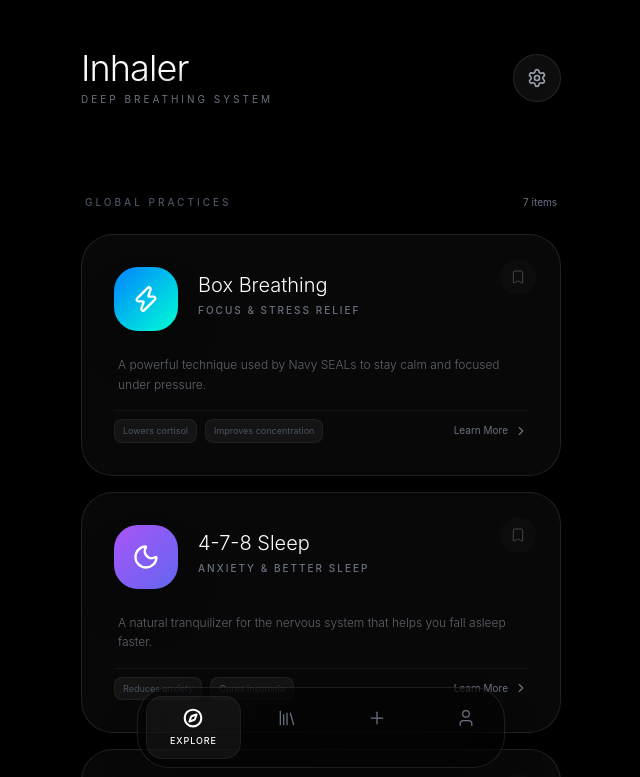
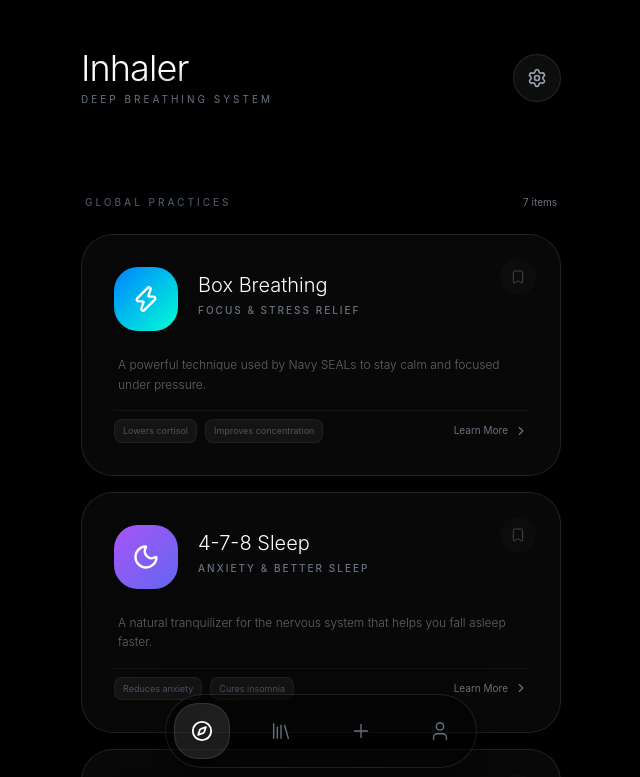
Before and after one commit to ajmalfaris11/Inhaler, a Next.js app in the folder apps/web/: page / in a window 1280 px wide. Shown: the top 777 px of the page, without its empty margins (319-959 px from the left). Built offline with nearby package versions, Linux system fonts and the light colour scheme.

Commit message:
style: minimalist icon-only bottom navigation

```diff
--- a/apps/web/src/features/breathing/index.tsx
+++ b/apps/web/src/features/breathing/index.tsx
@@ -139,8 +139,8 @@ function BottomNav({ activeTab, setActiveTab }: { activeTab: TabType, setActiveT
   ];
 
   return (
-    <div className="fixed bottom-8 left-1/2 -translate-x-1/2 w-full max-w-[400px] px-4 z-[100]">
-      <div className="bg-black/40 backdrop-blur-2xl border border-white/10 rounded-[32px] p-2 flex items-center justify-between shadow-2xl">
+    <div className="fixed bottom-8 left-1/2 -translate-x-1/2 w-full max-w-[360px] px-6 z-[100]">
+      <div className="bg-black/40 backdrop-blur-3xl border border-white/10 rounded-[40px] p-2 flex items-center justify-between shadow-[0_20px_50px_rgba(0,0,0,0.5)]">
         {tabs.map((tab) => {
           const isActive = activeTab === tab.id;
           const Icon = tab.icon;
@@ -148,21 +148,18 @@ function BottomNav({ activeTab, setActiveTab }: { activeTab: TabType, setActiveT
             <button
               key={tab.id}
               onClick={() => setActiveTab(tab.id)}
-              className={`relative flex flex-col items-center justify-center py-3 px-6 rounded-2xl transition-all duration-500 ${
+              className={`relative flex items-center justify-center w-14 h-14 rounded-3xl transition-all duration-500 ${
                 isActive ? 'text-white' : 'text-gray-500 hover:text-gray-300'
               }`}
             >
               {isActive && (
                 <motion.div
                   layoutId="active-tab-bg"
-                  className="absolute inset-0 bg-white/5 rounded-2xl border border-white/5"
-                  transition={{ type: 'spring', duration: 0.6 }}
+                  className="absolute inset-0 bg-white/10 rounded-3xl border border-white/10 shadow-lg"
+                  transition={{ type: 'spring', duration: 0.6, bounce: 0.3 }}
                 />
               )}
-              <Icon size={20} strokeWidth={isActive ? 2.5 : 1.5} />
-              <span className={`text-[9px] mt-1.5 uppercase tracking-widest font-medium transition-all duration-500 ${isActive ? 'opacity-100' : 'opacity-0 scale-90'}`}>
-                {tab.label}
-              </span>
+              <Icon size={22} strokeWidth={isActive ? 2 : 1.5} className="relative z-10" />
             </button>
           );
         })}
```
